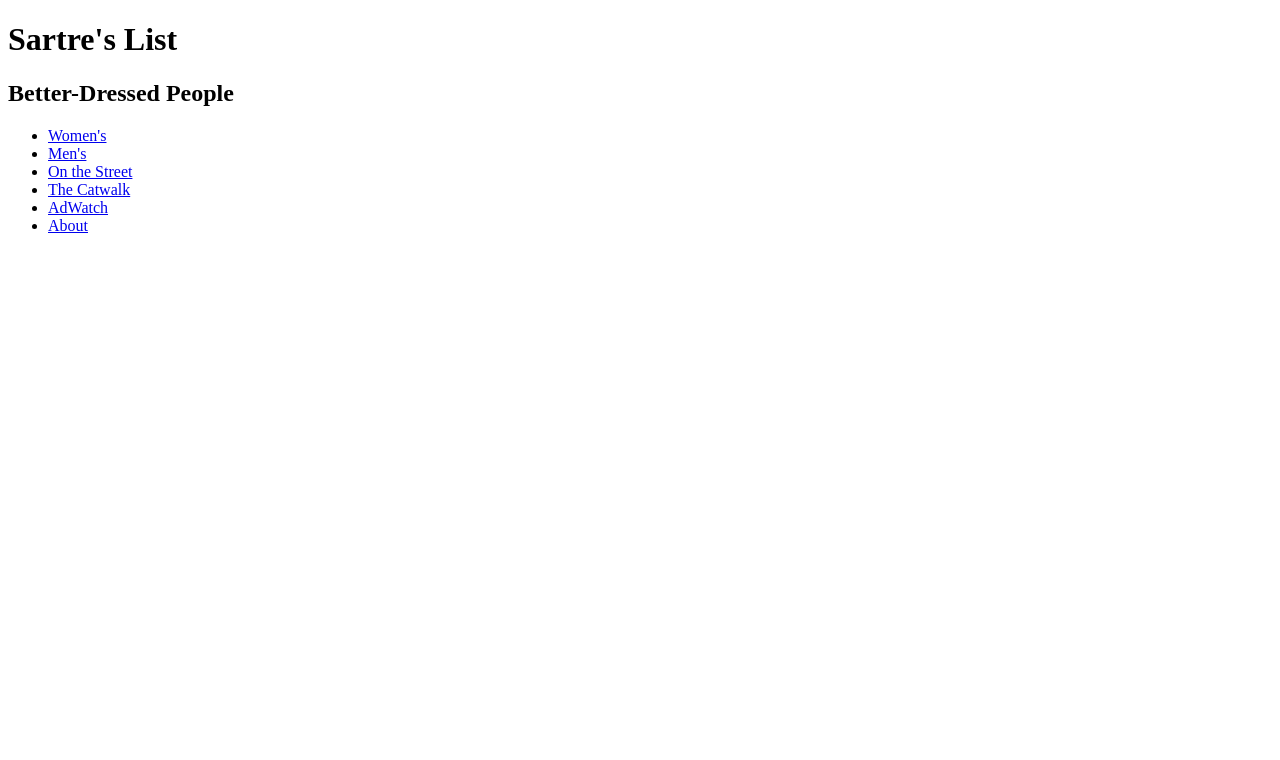
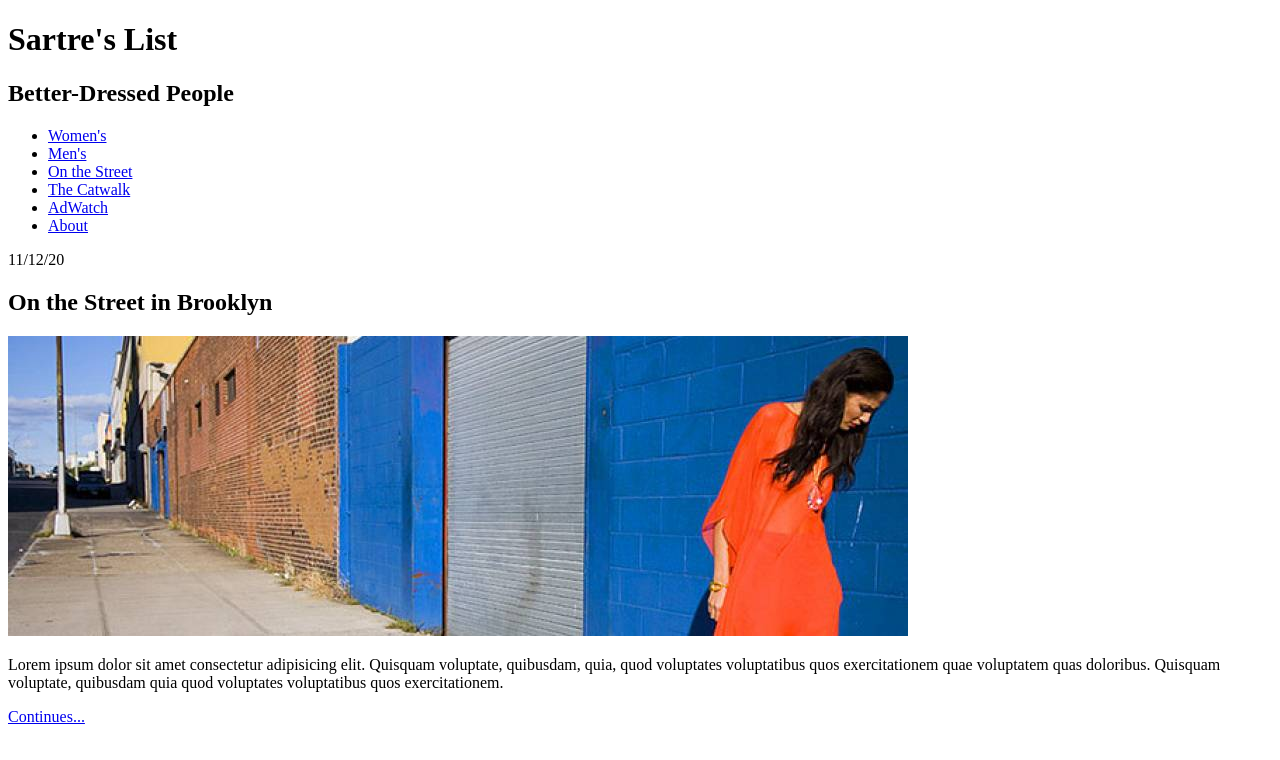
Before and after one commit to SoftwareEngineeringInnovator/ALAB-320H_1_2-Fashion_Blog_HTML, a plain HTML site: page index.html in a window 1280 px wide. Drawn offline with Linux system fonts and the light colour scheme.

Commit message:
add first fashion blog article

```diff
--- a/index.html
+++ b/index.html
@@ -1,6 +1,7 @@
 <!DOCTYPE html>
 
 <html>
+
 <head>
     <meta charset="utf-8">
     <meta http-equiv="X-UA-Compatible" content="IE=edge">
@@ -9,6 +10,7 @@
     <meta name="viewport" content="width=device-width, initial-scale=1">
     <link rel="stylesheet" href="style.css" />
 </head>
+
 <body>
     <header>
         <h1>Sartre's List</h1>
@@ -26,8 +28,24 @@
             </ul>
         </nav>
     </header>
+    <main>
+        <article>
+            <time datetime="2020-11-12">11/12/20</time>
 
+            <h2>On the Street in Brooklyn</h2>
 
-    </footer>
+            <img src="images/women_Red_Dress.jpg" alt="Woman wearing a flowing red dress on a city sidewalk" />
+
+            <p>
+                Lorem ipsum dolor sit amet consectetur adipisicing elit. Quisquam
+                voluptate, quibusdam, quia, quod voluptates voluptatibus quos
+                exercitationem quae voluptatem quas doloribus. Quisquam voluptate,
+                quibusdam quia quod voluptates voluptatibus quos exercitationem.
+            </p>
+
+            <a class="continues-link" href="#">Continues...</a>
+        </article>
+    </main>
 </body>
+
 </html>
```
Lines whose indentation alone changed are shown as unchanged.
